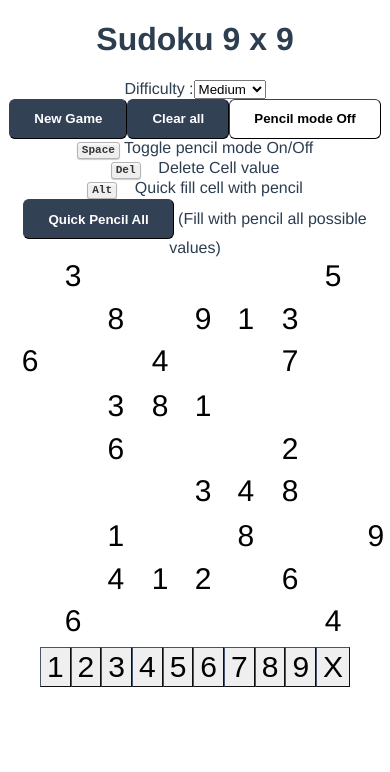
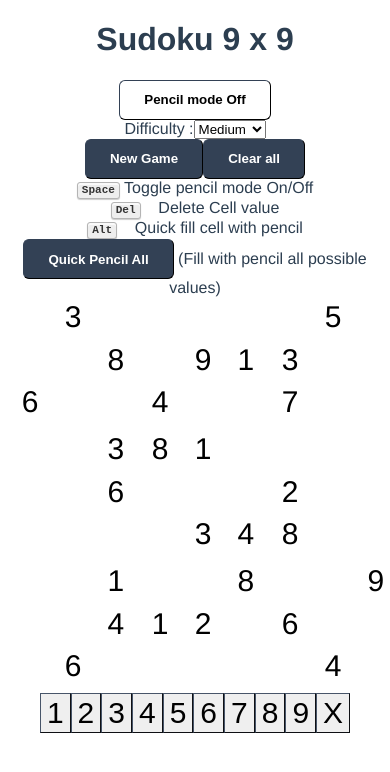
Before and after one commit to Oussama-Abderrahim/sudoku-vue, a Vue app: page / in a window 390 px wide. Shown: the top 772 px of the page. Built offline with nearby package versions, Linux system fonts and the light colour scheme.

Commit message:
Mobile UI improvements

```diff
--- a/src/App.vue
+++ b/src/App.vue
@@ -385,14 +385,18 @@ export default defineComponent({
 </script>
 
 <template>
-  <div class="container h-full m-auto">
-    <div class="flex flex-col md:flex-row">
+  <div class="container m-auto">
+    <h1 class="text-2xl font-bold underline mb-3">Sudoku {{ gridSize }} x {{ gridSize }}</h1>
+    <div class="flex flex-col-reverse md:flex-row h-full">
       <!-- Sidebar -->
-      <div class="md:basis-1/4 md:border-r m-auto">
+      <div class="md:basis-1/4 md:border-r">
         <div class="flex flex-col px-10">
-          <h1 class="text-2xl font-bold underline my-3">Sudoku {{ gridSize }} x {{ gridSize }}</h1>
-
-          <div>
+          <button
+            class="mt-5"
+            :class="{ 'button-dark': pencilMode, 'button': !pencilMode }"
+            @click="togglePencilMode"
+          >Pencil mode {{ pencilMode ? 'On' : 'Off' }}</button>
+          <div class="mt-5">
             <label for="difficulty">Difficulty :</label>
             <select v-model="difficulty">
               <option value="medium">Medium</option>
@@ -402,12 +406,7 @@ export default defineComponent({
           <button class="button-dark mt-5" @click="newGame">New Game</button>
 
           <button class="button-dark mt-5" @click="clearAll">Clear all</button>
-          <button
-            class="mt-5"
-            :class="{ 'button-dark': pencilMode, 'button': !pencilMode }"
-            @click="togglePencilMode"
-          >Pencil mode {{ pencilMode ? 'On' : 'Off' }}</button>
-          <div class="w-full text-left mt-2">
+          <div class="w-full text-left mt-2 hidden md:block">
             <kbd>Space</kbd> Toggle pencil mode On/Off
             <br />
             <kbd>Del</kbd> &nbsp;&nbsp; Delete Cell value
@@ -438,9 +437,7 @@ export default defineComponent({
               </sudoku-grid>
             </div>
             <div class="md:basis-1/12"></div>
-            <div class="basis-full md:basis-1/12
-                        flex flex-row md:flex-col
-                        my-5 md:my-0">
+            <div class="basis-full md:basis-1/12 flex flex-row md:flex-col my-5 md:my-0">
               <!-- Row -->
               <button @click="assignCell(i)" v-for="i in 9" class="number-cell flex-grow">{{ i }}</button>
               <button @click="assignCell(null)" class="number-cell flex-grow">X</button>
--- a/src/components/SudokuGrid.vue
+++ b/src/components/SudokuGrid.vue
@@ -56,7 +56,7 @@ export default defineComponent({
   @apply my-grid;
   @apply border-2 border-slate-500;
 
-  height: 100vw;
+  height: calc(100vw + 6px);
   width: 100vw;
   max-width: 462px;
   max-height: 462px;
```
